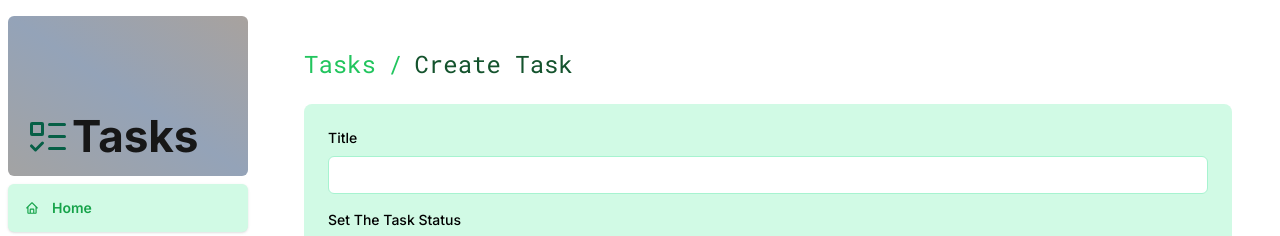
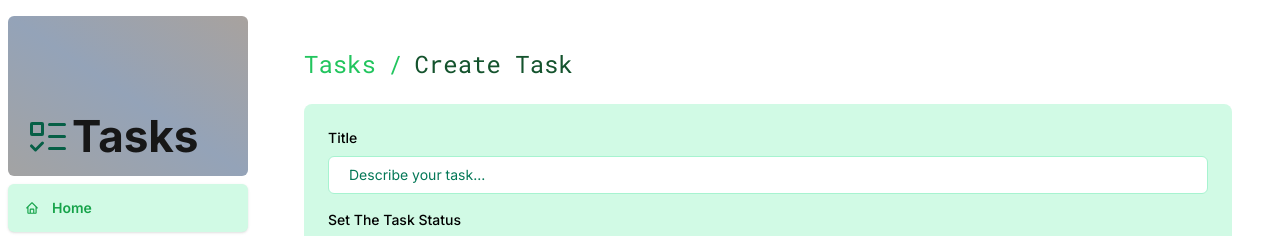
Before and after one commit to ahmad-elshowair/next-tasks, a Next.js app: page /tasks/create in a window 1280 px wide. Shown: the top 236 px of the page. Built offline with nearby package versions, Linux system fonts and the light colour scheme.

Commit message:
"Update input field in CreateForm: changed className and added placeholder"

```diff
--- a/app/ui/tasks/CreateForm.tsx
+++ b/app/ui/tasks/CreateForm.tsx
@@ -12,9 +12,10 @@ const CreateForm = () => {
 					</label>
 					<input
 						id="title"
-						className="peer block w-full rounded-md border border-emerald-200 py-2 pl-10 text-sm outline-2 placeholder:text-emerald-500"
+						className="peer block w-full rounded-md border border-emerald-200 py-2 pl-5 text-sm outline-2 placeholder:text-emerald-700"
 						defaultValue=""
 						aria-describedby="title-error"
+						placeholder="Describe your task..."
 					/>
 					<CiText className="pointer-events-none absolute left-3 top-1/2 h-[18px] w-[18px] -translate-y-1/2 text-emerald-500" />
 				</div>
```
